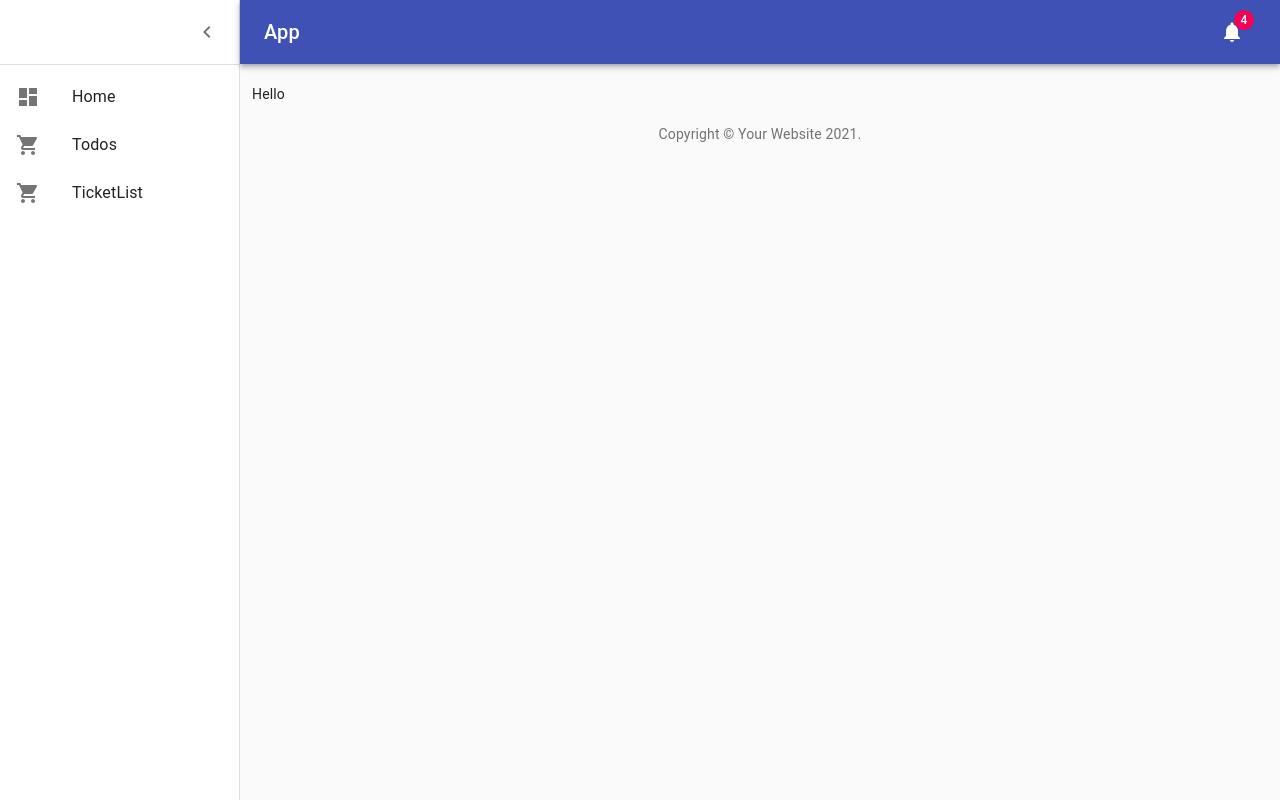
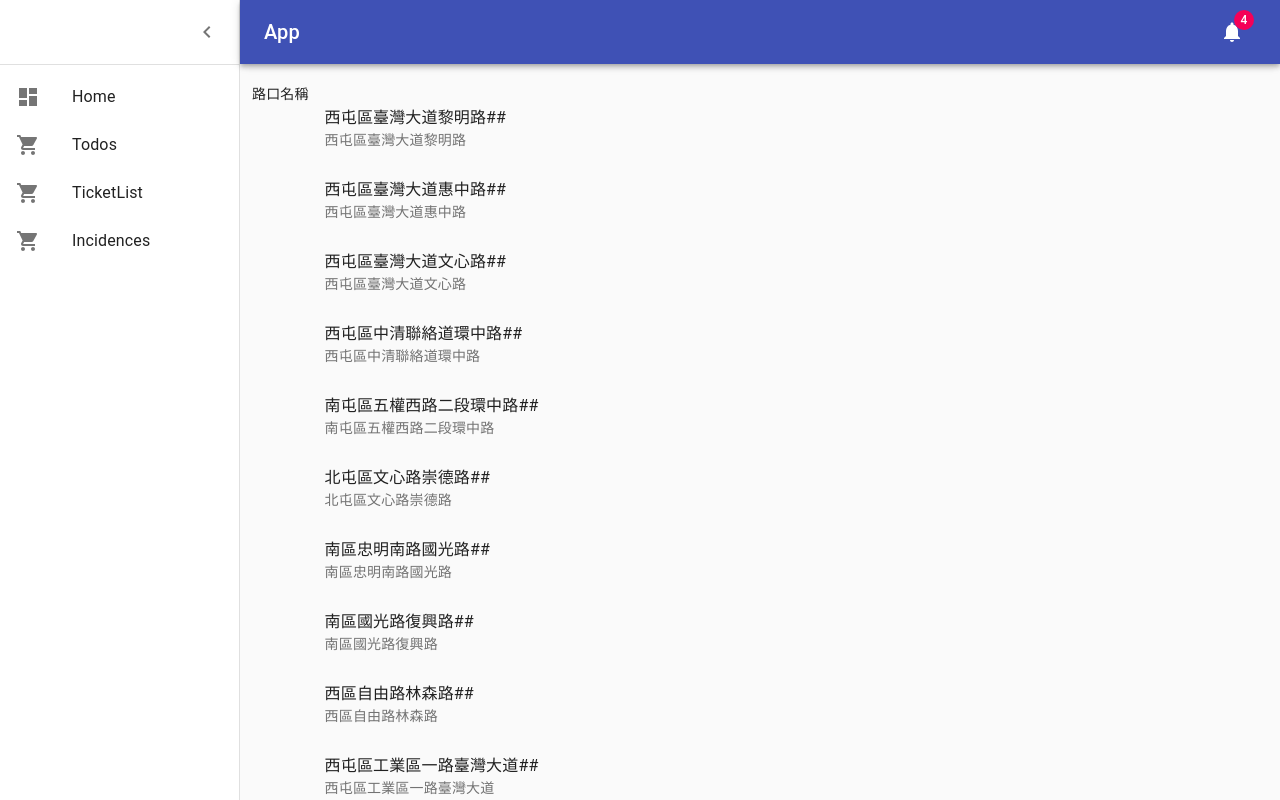
Before and after one commit to koshuang/react-class, a React (Create React App) app: page /incidences in a window 1280 px wide. Built offline with nearby package versions, Linux system fonts and the light colour scheme.

Commit message:
feat(lodash-practice/component): [Incidences] new page

```diff
--- a/src/modules/app/App.jsx
+++ b/src/modules/app/App.jsx
@@ -19,7 +19,7 @@ import clsx from 'clsx';
 import React from 'react';
 import { BrowserRouter as Router, Route, Switch } from 'react-router-dom';
 import { Home } from '../home';
-import { TicketList } from '../lodash-practice';
+import { Incidences, TicketList } from '../lodash-practice';
 import { TodoList } from '../todo-list';
 import { mainListItems } from './listItems';
 
@@ -184,6 +184,9 @@ export function App() {
                 <Route path="/ticket-list">
                   <TicketList />
                 </Route>
+                <Route path="/incidences">
+                  <Incidences />
+                </Route>
                 <Route path="/">
                   <Home />
                 </Route>
--- a/src/modules/app/listItems.jsx
+++ b/src/modules/app/listItems.jsx
@@ -26,5 +26,11 @@ export const mainListItems = (
       </ListItemIcon>
       <ListItemText primary="TicketList" />
     </ListItem>
+    <ListItem button component={RouterLink} to="/incidences">
+      <ListItemIcon>
+        <ShoppingCartIcon />
+      </ListItemIcon>
+      <ListItemText primary="Incidences" />
+    </ListItem>
   </div>
 );
--- /dev/null
+++ b/src/modules/lodash-practice/Incidences.jsx
@@ -0,0 +1,21 @@
+import List from '@material-ui/core/List';
+import ListItem from '@material-ui/core/ListItem';
+import ListItemText from '@material-ui/core/ListItemText';
+import incidences from './incidences.json';
+
+export const Incidences = () => {
+  const interceptions = incidences.map(incidence => incidence['路口名稱']);
+
+  return (
+    <>
+      <div>路口名稱</div>
+      <List>
+        {interceptions.map(interception => (
+          <ListItem>
+            <ListItemText primary={interception + '##'} secondary={interception} />
+          </ListItem>
+        ))}
+      </List>
+    </>
+  );
+};
--- /dev/null
+++ b/src/modules/lodash-practice/incidences.json
@@ -0,0 +1,182 @@
+[
+  {
+    "編號": "1",
+    "轄區分局": "第六分局",
+    "路口名稱": "西屯區臺灣大道黎明路",
+    "A1": "0",
+    "A2件數": "10",
+    "A2受傷": "15",
+    "A3": "7",
+    "總件數": "17",
+    "發生時間": "18-20",
+    "主要肇因": "違反號誌管制或指揮"
+  },
+  {
+    "編號": "2",
+    "轄區分局": "第六分局",
+    "路口名稱": "西屯區臺灣大道惠中路",
+    "A1": "0",
+    "A2件數": "7",
+    "A2受傷": "9",
+    "A3": "8",
+    "總件數": "15",
+    "發生時間": "14-16",
+    "主要肇因": "未注意車前狀態"
+  },
+  {
+    "編號": "3",
+    "轄區分局": "第六分局",
+    "路口名稱": "西屯區臺灣大道文心路",
+    "A1": "0",
+    "A2件數": "9",
+    "A2受傷": "11",
+    "A3": "5",
+    "總件數": "14",
+    "發生時間": "14-16",
+    "主要肇因": "未注意車前狀態"
+  },
+  {
+    "編號": "4",
+    "轄區分局": "第六分局",
+    "路口名稱": "西屯區中清聯絡道環中路",
+    "A1": "0",
+    "A2件數": "0",
+    "A2受傷": "0",
+    "A3": "12",
+    "總件數": "12",
+    "發生時間": "18-20",
+    "主要肇因": "未保持行車安全間隔"
+  },
+  {
+    "編號": "5",
+    "轄區分局": "第四分局",
+    "路口名稱": "南屯區五權西路二段環中路",
+    "A1": "0",
+    "A2件數": "6",
+    "A2受傷": "6",
+    "A3": "6",
+    "總件數": "12",
+    "發生時間": "16-18",
+    "主要肇因": "未注意車前狀態"
+  },
+  {
+    "編號": "6",
+    "轄區分局": "第五分局",
+    "路口名稱": "北屯區文心路崇德路",
+    "A1": "0",
+    "A2件數": "10",
+    "A2受傷": "12",
+    "A3": "1",
+    "總件數": "11",
+    "發生時間": "8-10",
+    "主要肇因": "違反特定標誌(線)禁制"
+  },
+  {
+    "編號": "7",
+    "轄區分局": "第三分局",
+    "路口名稱": "南區忠明南路國光路",
+    "A1": "0",
+    "A2件數": "4",
+    "A2受傷": "4",
+    "A3": "7",
+    "總件數": "11",
+    "發生時間": "10-12",
+    "主要肇因": "未依規定讓車"
+  },
+  {
+    "編號": "8",
+    "轄區分局": "第三分局",
+    "路口名稱": "南區國光路復興路",
+    "A1": "0",
+    "A2件數": "8",
+    "A2受傷": "10",
+    "A3": "2",
+    "總件數": "10",
+    "發生時間": "8-10",
+    "主要肇因": "違反特定標誌(線)禁制"
+  },
+  {
+    "編號": "9",
+    "轄區分局": "第一分局",
+    "路口名稱": "西區自由路林森路",
+    "A1": "0",
+    "A2件數": "9",
+    "A2受傷": "9",
+    "A3": "1",
+    "總件數": "10",
+    "發生時間": "10-12",
+    "主要肇因": "違反特定標誌(線)禁制"
+  },
+  {
+    "編號": "10",
+    "轄區分局": "第六分局",
+    "路口名稱": "西屯區工業區一路臺灣大道",
+    "A1": "0",
+    "A2件數": "5",
+    "A2受傷": "5",
+    "A3": "4",
+    "總件數": "9",
+    "發生時間": "8-10",
+    "主要肇因": "未注意車前狀態"
+  },
+  {
+    "編號": "",
+    "轄區分局": "",
+    "路口名稱": "",
+    "A1": "",
+    "A2件數": "",
+    "A2受傷": "",
+    "A3": "",
+    "總件數": "",
+    "發生時間": "",
+    "主要肇因": ""
+  },
+  {
+    "編號": "",
+    "轄區分局": "",
+    "路口名稱": "",
+    "A1": "",
+    "A2件數": "",
+    "A2受傷": "",
+    "A3": "",
+    "總件數": "",
+    "發生時間": "",
+    "主要肇因": ""
+  },
+  {
+    "編號": "",
+    "轄區分局": "",
+    "路口名稱": "",
+    "A1": "",
+    "A2件數": "",
+    "A2受傷": "",
+    "A3": "",
+    "總件數": "",
+    "發生時間": "",
+    "主要肇因": ""
+  },
+  {
+    "編號": "",
+    "轄區分局": "",
+    "路口名稱": "",
+    "A1": "",
+    "A2件數": "",
+    "A2受傷": "",
+    "A3": "",
+    "總件數": "",
+    "發生時間": "",
+    "主要肇因": ""
+  },
+  {
+    "編號": "",
+    "轄區分局": "",
+    "路口名稱": "",
+    "A1": "",
+    "A2件數": "",
+    "A2受傷": "",
+    "A3": "",
+    "總件數": "",
+    "發生時間": "",
+    "主要肇因": ""
+  }
+]
--- a/src/modules/lodash-practice/index.js
+++ b/src/modules/lodash-practice/index.js
@@ -1 +1,2 @@
+export * from './Incidences';
 export * from './TicketList';
```
